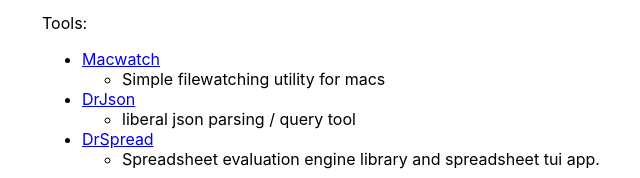
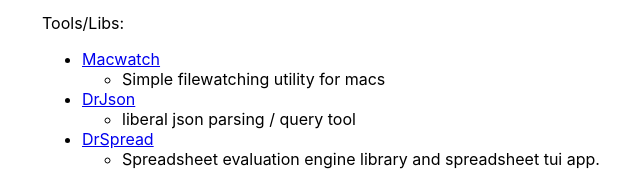
Before and after one commit to drpriver/blog, a plain HTML site: page docs/index.html in a window 1280 px wide. Shown: the part 329-507 px from the top of the page, 246-886 px from the left. Drawn offline with Linux system fonts and the light colour scheme.

Commit message:
change heading

```diff
--- a/docs/index.html
+++ b/docs/index.html
@@ -67,7 +67,7 @@ Feel free to check out one of the following articles:
 </li>
 </ul>
 <p>
-Tools:
+Tools/Libs:
 </p>
 <ul>
 <li>
```
Also changed, not shown: 1 other file.
